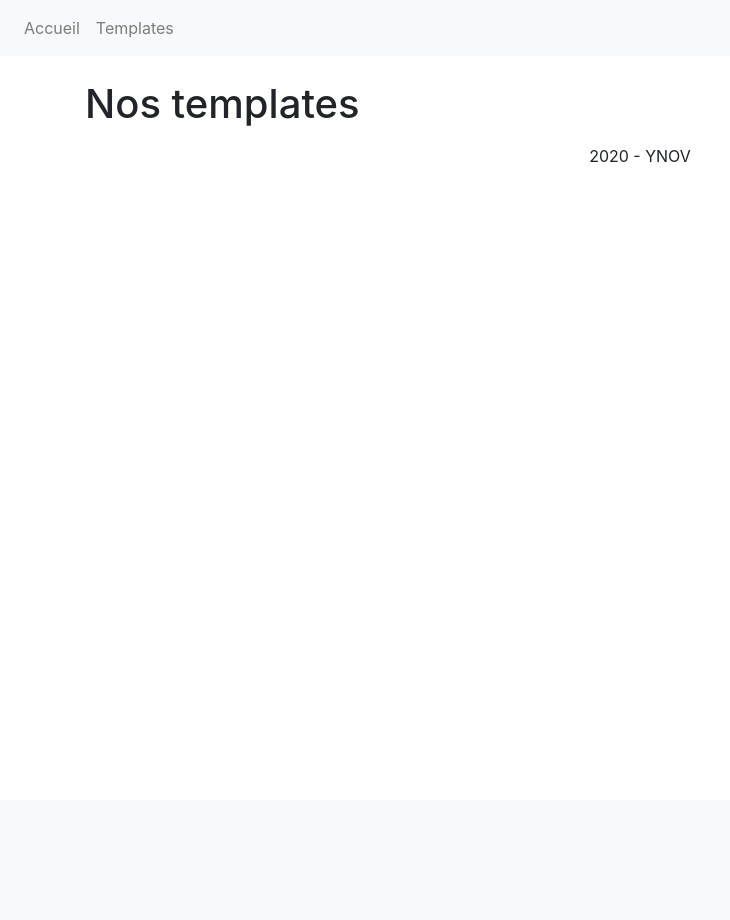
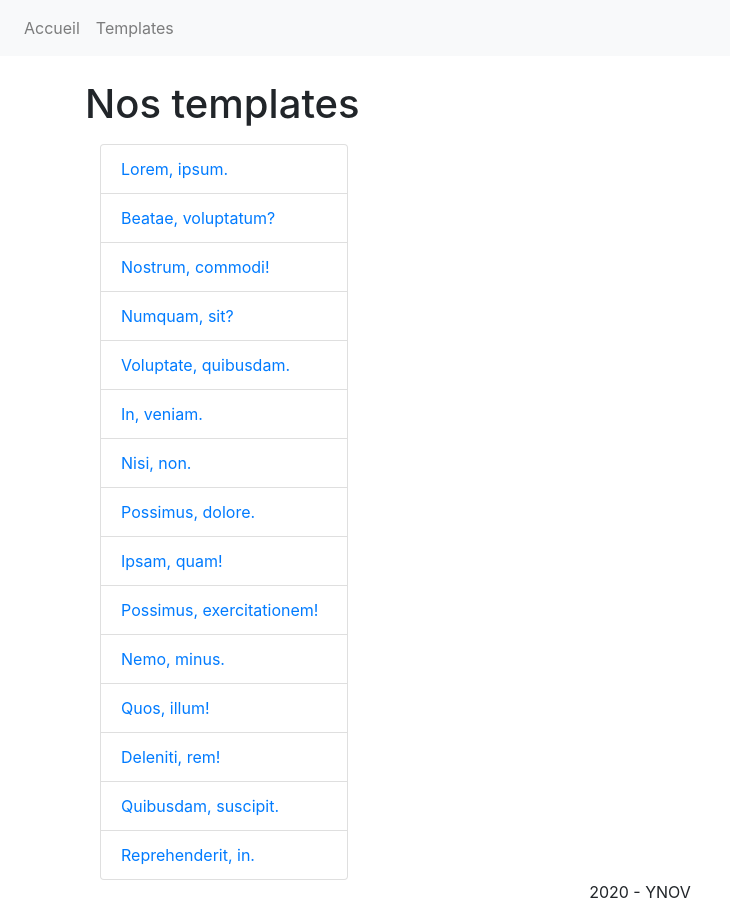
Before and after one commit to ld-web/ynov-b2-tp1, a Symfony app: template visit_card/templates/template/list.html.twig in a window 1280 px wide. Shown: the whole page, without its empty margins (0-730 px from the left). Before the commit the page ends 162 px from the top, so only its background shows below. Run offline with Twig, Linux system fonts and the light colour scheme; the template is opened without the code that fills it, so the values that code supplies are empty; some libraries are stand-ins or nearby versions.

Commit message:
Sidebar statique dans page templates, correction finalisée

```diff
--- /dev/null
+++ b/visit_card/templates/template/categories.html.twig
@@ -0,0 +1,17 @@
+<ul class="list-group sticky-top">
+  <li class="list-group-item"><a href="#">Lorem, ipsum.</a></li>
+  <li class="list-group-item"><a href="#">Beatae, voluptatum?</a></li>
+  <li class="list-group-item"><a href="#">Nostrum, commodi!</a></li>
+  <li class="list-group-item"><a href="#">Numquam, sit?</a></li>
+  <li class="list-group-item"><a href="#">Voluptate, quibusdam.</a></li>
+  <li class="list-group-item"><a href="#">In, veniam.</a></li>
+  <li class="list-group-item"><a href="#">Nisi, non.</a></li>
+  <li class="list-group-item"><a href="#">Possimus, dolore.</a></li>
+  <li class="list-group-item"><a href="#">Ipsam, quam!</a></li>
+  <li class="list-group-item"><a href="#">Possimus, exercitationem!</a></li>
+  <li class="list-group-item"><a href="#">Nemo, minus.</a></li>
+  <li class="list-group-item"><a href="#">Quos, illum!</a></li>
+  <li class="list-group-item"><a href="#">Deleniti, rem!</a></li>
+  <li class="list-group-item"><a href="#">Quibusdam, suscipit.</a></li>
+  <li class="list-group-item"><a href="#">Reprehenderit, in.</a></li>
+</ul>
--- a/visit_card/templates/template/item.html.twig
+++ b/visit_card/templates/template/item.html.twig
@@ -1,4 +1,4 @@
-<div class="card col-sm-12 col-md-6 col-lg-3 mb-4">
+<div class="card col-sm-12 col-md-6 col-lg-4 mb-4">
   <img
     src="{{ template.preview }}"
     class="card-img-top"
--- a/visit_card/templates/template/list.html.twig
+++ b/visit_card/templates/template/list.html.twig
@@ -5,10 +5,20 @@
 {% block body %}
 <div class="container">
   <h1 class="mt-4 mb-3">Nos templates</h1>
-  <div class="row">
-    {% for template in templates %}
-      {{ include('template/item.html.twig') }}
-    {% endfor %}
+
+  <div class="container">
+    <div class="row">
+      <div class="col-sm-12 col-md-3">
+        {{ include('template/categories.html.twig') }}
+      </div>
+      <div class="col-sm-12 col-md-9">
+        <div class="row">
+          {% for template in templates %}
+            {{ include('template/item.html.twig') }}
+          {% endfor %}
+        </div>
+      </div>
+    </div>
   </div>
 </div>
 
```
Also changed, not shown: README.md.
